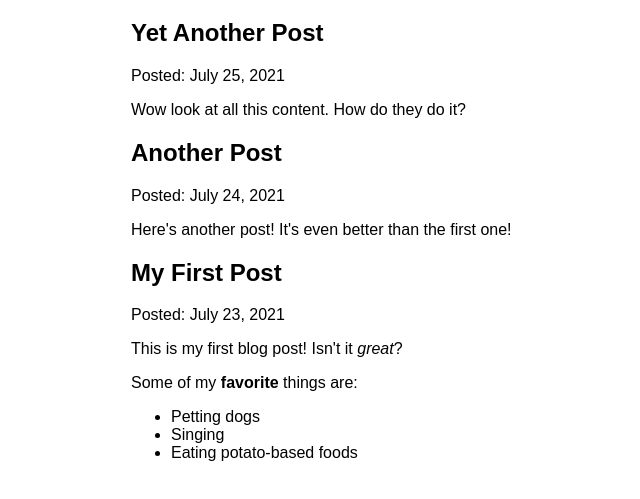
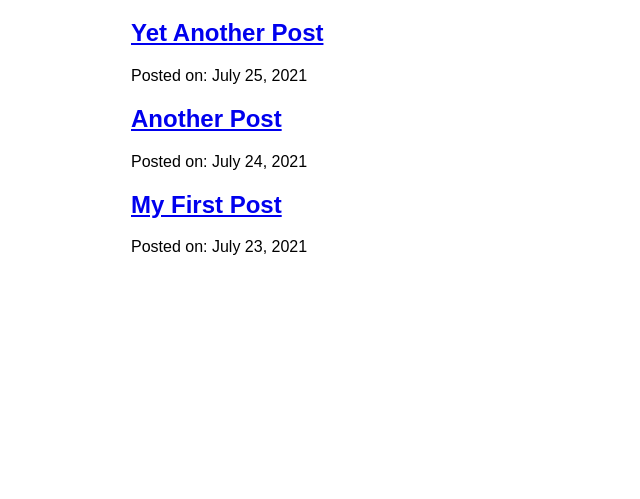
Before and after one commit to kaizen-design/gatsby-blog, a Gatsby site: page /blog in a window 1280 px wide. Shown: the part 237-736 px from the top of the page, without its empty margins (259-899 px from the left). Built offline with nearby package versions, Linux system fonts and the light colour scheme; Gatsby itself is replaced by a stand-in of ours.

Commit message:
Finished Gatsby Tutorial Part 6

```diff
--- a/src/pages/blog.js
+++ b/src/pages/blog/index.js
@@ -1,7 +1,6 @@
 import * as React from 'react'
-import { graphql } from 'gatsby'
-import { MDXRenderer } from 'gatsby-plugin-mdx'
-import Layout from '../components/layout'
+import { Link, graphql } from 'gatsby'
+import Layout from '../../components/layout'
 
 const BlogPage = ({ data }) => {
   return (
@@ -9,11 +8,12 @@
       {
         data.allMdx.nodes.map(node => (
           <article key={node.id}>
-            <h2>{node.frontmatter.title}</h2>
-            <p>Posted: {node.frontmatter.date}</p>
-            <MDXRenderer>
-              {node.body}
-            </MDXRenderer>
+            <h2>
+              <Link to={`/blog/${node.slug}`}>
+                {node.frontmatter.title}
+              </Link>
+            </h2>
+            <p>Posted on: {node.frontmatter.date}</p>
           </article>
         ))
       }
@@ -29,8 +29,8 @@
           date(formatString: "MMMM D, YYYY")
           title
         }
-        id
-        body
+        id,
+        slug
       }
     }
   }
```
Also changed, not shown: src/pages/blog/{mdx.slug}.js (added, +29 -0 lines).
